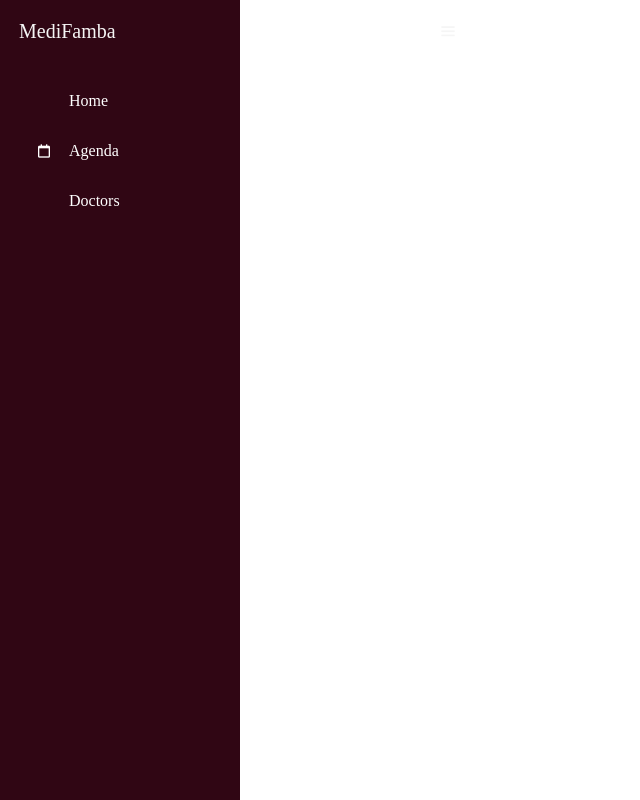
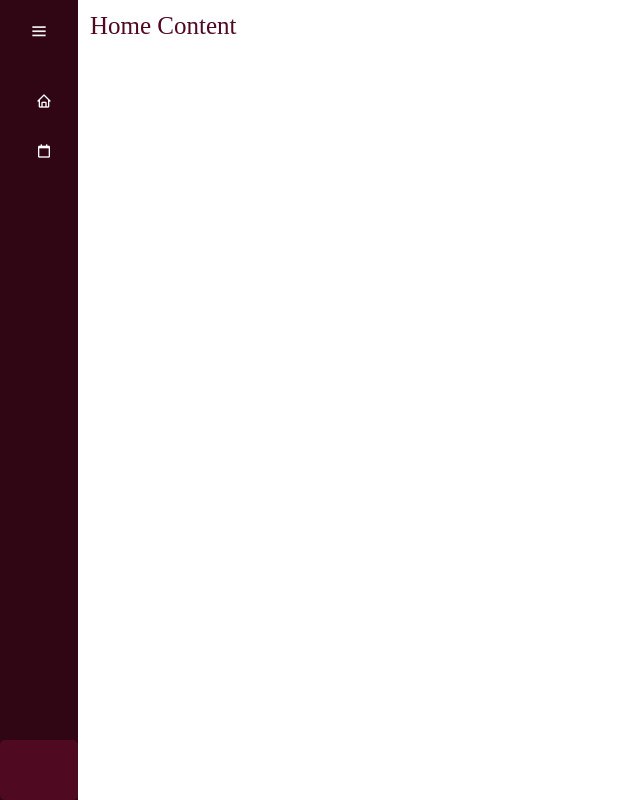
Before and after one commit to WesleyBule/MediFamba, a Django app: page /patients/ in a window 1280 px wide. Shown: the whole page, without its empty margins (0-640 px from the left). Run offline with Django 5.2, Linux system fonts and the light colour scheme; a user stored in the database is signed in; some libraries are stand-ins or nearby versions.

Commit message:
style: sidebar for doctors , patients and normal users (BETA)

```diff
--- a/users/static/users/style.css
+++ b/users/static/users/style.css
@@ -12,10 +12,16 @@ body{
 }
 
 .sidebar{
-    height: 100%;
-    width: 240px;
+    position: relative;
+    height: 100vh;
+    width: 78px;
     background-color: rgb(48, 6, 20);
     padding: 6px 14px;
+    transition: all 0.6s ease;
+}
+
+.sidebar.active{
+    width: 240px;
 }
 
 .sidebar .logo_content .logo{
@@ -24,7 +30,16 @@ body{
     height: 50px;
     width: 100%;
     align-items: center;
+    opacity: 0;
+    pointer-events: none;
+    transition: all 0.4s ease;
 }
+
+.sidebar.active .logo_content .logo{
+    opacity: 1;
+    pointer-events: none;
+}
+
 .logo_content .logo i{
     font-size: 28px;
     margin-right: 5px;
@@ -38,7 +53,7 @@ body{
 .sidebar #btn{
     color: whitesmoke;
     position: absolute;
-    left: 35%;
+    left: 50%;
     top: 6px;
     font-size: 20px;
     height: 50px;
@@ -70,6 +122,7 @@ body{
     text-decoration: none;
     transition: all 0.6s ease;
     border-radius: 12px;
+    white-space: nowrap;
 }
 
 .sidebar ul li a:hover{
@@ -77,12 +130,22 @@ body{
     background-color: #fff;
 
 }
-.sidebar ul li a i {
+.sidebar ul li i {
     height: 50px;
     min-width: 50px;
     border-radius: 12px;
     line-height: 50px;
     text-align: center;
+}
+.sidebar .links_name{
+    opacity: 0;
+    pointer-events: none;
+    transition: all 0.6s ease;
+}
+
+.sidebar.active .links_name{
+    opacity: 1;
+    pointer-events:auto;
 }
 
 .sidebar .profile_content {
@@ -91,17 +154,33 @@ body{
     bottom: 0;
     left: 0;
     width: 100%;
+    background-color: rgb(79, 9, 32) ;
+    border-radius: 5px;
 }
 
 .sidebar .profile_content .profile{
     position: relative ;
     padding: 10px 6px;
     height: 60px;
+    background: none;
+    transition: all 0.6s ease;
+}
+
+.sidebar.active .profile_content .profile{
+    background: rgb(79, 9, 32);
 }
 
 .profile_content .profile .profile_details {
     display: flex;
     align-items: center;
+    opacity: 0;
+    pointer-events: none;
+    white-space: nowrap;
+}
+
+.sidebar.active .profile .profile_details{
+    opacity: 1;
+    pointer-events: auto;
 }
 
 /*
@@ -129,8 +208,49 @@ body{
 }
 
 .profile #log_out{
+    text-decoration: none;
+    color: #fff;
     position: absolute;
-    left: 10%;
-    bottom: 5px;
+    left: 50%;
+    bottom: -10px;
     transform: translateX(-50%);
+    min-height: 50px;
+    line-height: 20px;
+    font-size: 20px;
+    border-radius: 12px;
+    text-align: center;
+    transition: all 0.4s ease;
+    background: rgb(79, 9, 32);
 }
+
+.sidebar.active .profile #log_out{
+    left: 88%;
+
+}
+
+.sidebar.active .profile #log_out{
+    background: none;
+}
+
+
+
+.home_content{
+    position: absolute;
+    height: 100%;
+    left: 78px;
+    width: calc(100% - 78px);
+    top: 0;
+    transition: all 0.5s ease;
+}
+
+.home_content .text{
+    font-size: 25px;
+    font-weight: 400;
+    color: rgb(79, 9, 32);
+    margin: 12px  ;
+}
+
+.sidebar.active ~ .home_content{
+    width: calc(100% - 240px);
+    left: 240px;
+}
--- a/users/templates/users/home_patients.html
+++ b/users/templates/users/home_patients.html
@@ -7,7 +7,7 @@
 
 {% endblock 'title' %}
 {% block body %}
-     <div class="sidebar">
+    <div class="sidebar">
         <div class="logo_content">
             <div class="logo">
                 <i class='bx  bx-heart-plus'></i>
@@ -18,24 +18,24 @@
         <ul class="nav_list">
             <li>
                 <a href="#">
-                    <i class='bx  bx-dashboard'></i>
+                    <i class='bx  bx-home'></i>
                     <span class="links_name">Home</span>
                 </a>
-                <!--<span class="tooltip">Dashboard</span> -->
+                <span class="tooltip">Home</span>
             </li>
             <li>
                 <a href="#">
                     <i class='bx  bx-calendar-alt'></i>
                     <span class="links_name">Agenda</span>
                 </a>
-                <!--<span class="tooltip">Dashboard</span> -->
+                <span class="tooltip">Agenda</span>
             </li>
             <li>
                 <a href="#">
                     <i class='bx  bx-people-diversity'></i>
                     <span class="links_name">Doctors</span>
                 </a>
-                <!--<span class="tooltip">Dashboard</span> -->
+                <span class="tooltip">Doctors</span>
             </li>
 
         </ul>
@@ -44,16 +44,28 @@
                 <div class="profile_details">
                     <!--<i class='bx  bx-user-circle'></i> -->
                     <div class="name_job">
-                    {% for user in users %}
-                        <div class="name">Dr.{{ user }}</div>
+                        <div class="name">{{user}} </div>
                         <div class="job">Dentist</div>
-                    {% endfor %}
-
                     </div>
                 </div>
-                <i class='bx  bx-arrow-out-left-square-half' id="log_out"></i>
+                <a href="{% url 'logOut' %}"><i class='bx  bx-arrow-out-left-square-half' id="log_out"></i></a>
             </div>
         </div>
      </div>
+     <div class="home_content">
+        <div class="text">Home Content</div>
+     </div>
+
+    <script>
+
+    let btn = document.querySelector("#btn");
+    let sidebar = document.querySelector(".sidebar");
+
+    btn.onclick = function(){
+        sidebar.classList.toggle("active")
+    }
+
+
+    </script>
 
 {% endblock body %}
```
Also changed, not shown: other parts of users/static/users/style.css (+37 -0 lines), users/templates/users/home.html (+20 -21 lines), users/templates/users/home_doctor.html (+23 -9 lines), db.sqlite3.
